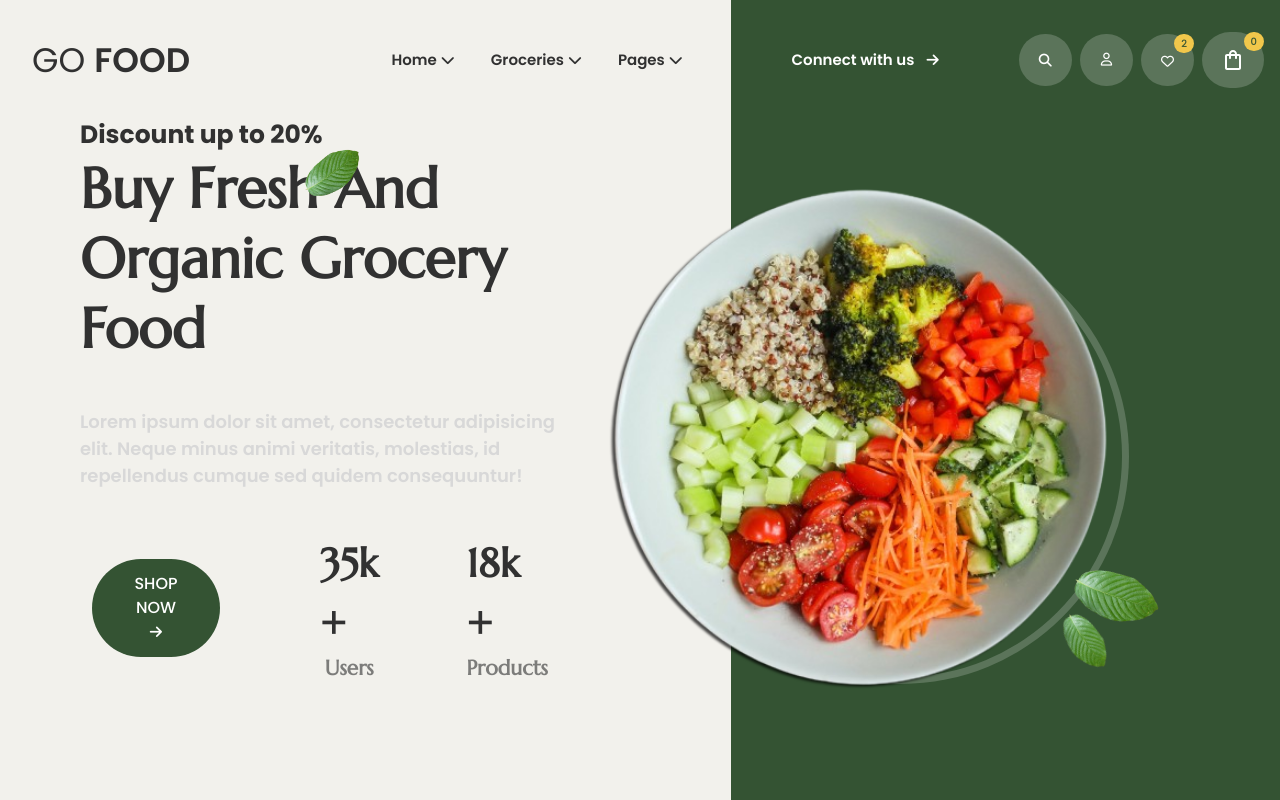
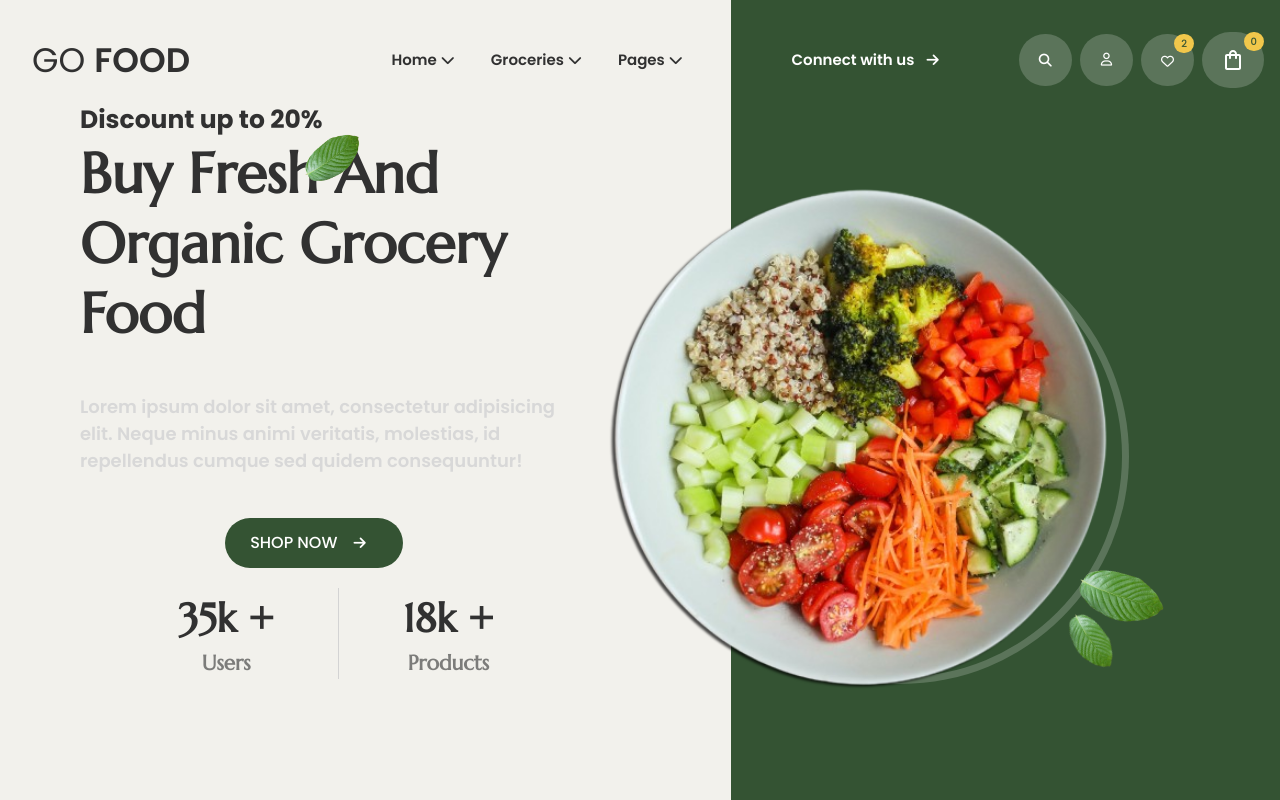
Before and after one commit to muteenk/Go-Food, a Next.js app: page / in a window 1280 px wide. Built offline with nearby package versions, Linux system fonts and the light colour scheme.

Commit message:
responsiveness updated

```diff
--- a/app/components/Home/Hero.tsx
+++ b/app/components/Home/Hero.tsx
@@ -12,15 +12,17 @@ const Hero = () => {
                 <h4 className="text-[25px] text-darkText font-bold">Discount up to 20%</h4>
                 <h1 className="font-sec text-[3.5em] font-bold text-darkText leading-tight">Buy Fresh And Organic Grocery Food</h1>
                 <p className="text-[18px] font-semibold text-[#d8d8d8] my-11"> Lorem ipsum dolor sit amet, consectetur adipisicing elit. Neque minus animi veritatis, molestias, id repellendus cumque sed quidem consequuntur!</p>
-                <div className="flex justify-between items-center w-full">
+                <div className="flex min-[1423px]:justify-between lg:justify-center items-center w-full  flex-wrap">
                     <button className="group bg-priColor text-[white] font-medium px-[25px] py-[13px] rounded-full mx-3 mr-14">SHOP NOW <i className="group-hover:translate-x-2 translate-all duration-500 fa-solid fa-arrow-right text-sm mx-3"></i></button>
-                    <div className="flex flex-col justify-center items-center mx-11">
-                        <h1 className="font-sec text-darkText text-[2.5em] font-bold">35k +</h1>
-                        <p className="text-grayText font-sec font-bold text-[1.3em]">Users</p>
-                    </div>
-                    <div className="flex flex-col justify-center items-center mx-11">
-                        <h1 className="font-sec text-darkText text-[2.5em] font-bold">18k +</h1>
-                        <p className="text-grayText font-sec font-bold text-[1.3em]">Products</p>
+                    <div className="flex justify-center items-center my-5">
+                        <div className="flex flex-col justify-center items-center pr-[4em] border-r border-r-[#d3d3d3]">
+                            <h1 className="font-sec text-darkText text-[2.5em] font-bold text-nowrap">35k +</h1>
+                            <p className="text-grayText font-sec font-bold text-[1.3em]">Users</p>
+                        </div>
+                        <div className="flex flex-col justify-center items-center pl-[4em]">
+                            <h1 className="font-sec text-darkText text-[2.5em] font-bold  text-nowrap">18k +</h1>
+                            <p className="text-grayText font-sec font-bold text-[1.3em]">Products</p>
+                        </div>
                     </div>
                 </div>
             </div>
@@ -29,8 +31,8 @@ const Hero = () => {
         <div className="relative flex justify-center items-center bg-priColor w-[45%]  h-full">
             <Image src={FoodPlate} alt="grocery" width={1920} height={1080} className="absolute top-[55%] translate-y-[-50%] min-[1512px]:left-[-13em] min-[1200px]:left-[-9em] lg:left-[-7em] z-20 w-[48em] drop-shadow-[-3px_2px_1px_rgba(0,0,0,0.7)]"/>
             <div className="hero-ring"></div>
-            <Image src={Leaf} alt="Leaf" height={300} width={100} className="absolute bottom-[10em] left-[65%] z-20 w-[3.4em] rotate-[-65deg]" />
-            <Image src={Leaf} alt="Leaf" height={300} width={100} className="absolute bottom-[8em] left-[61%] z-20 w-[2.4em] rotate-[-28deg]" />
+            <Image src={Leaf} alt="Leaf" height={300} width={100} className="absolute bottom-[10em] left-[66%] z-20 w-[3.4em] rotate-[-65deg]" />
+            <Image src={Leaf} alt="Leaf" height={300} width={100} className="absolute bottom-[8em] left-[62%] z-20 w-[2.4em] rotate-[-28deg]" />
         </div>
 
     </section>
```
